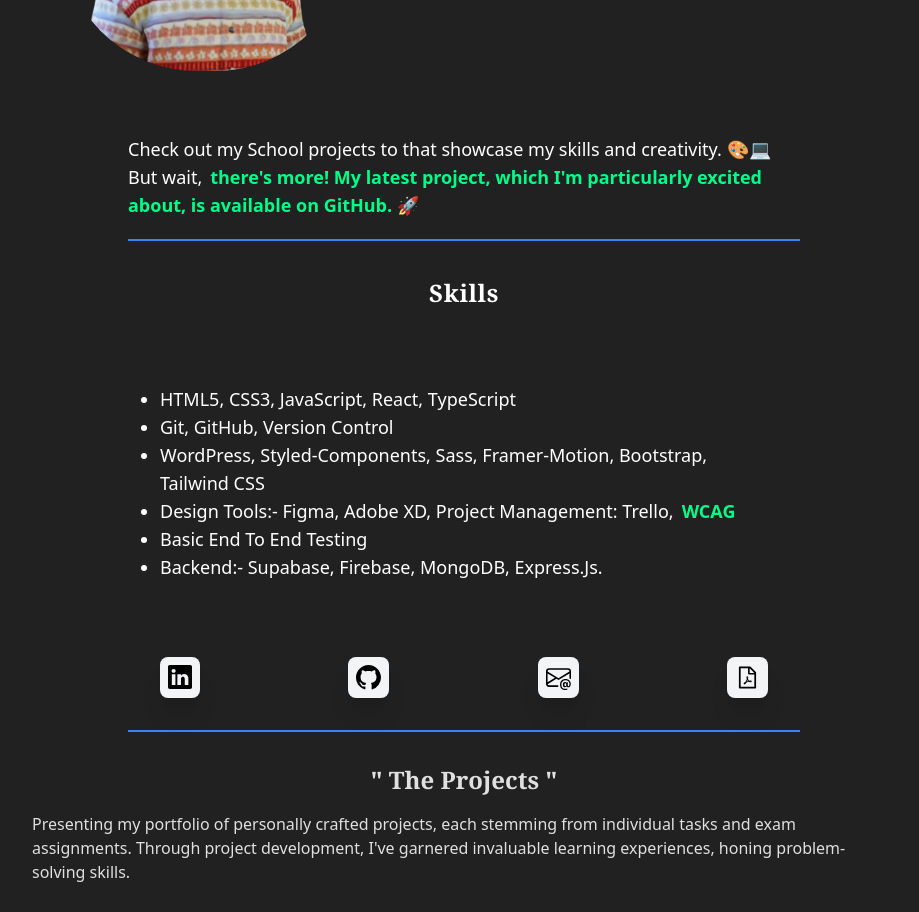
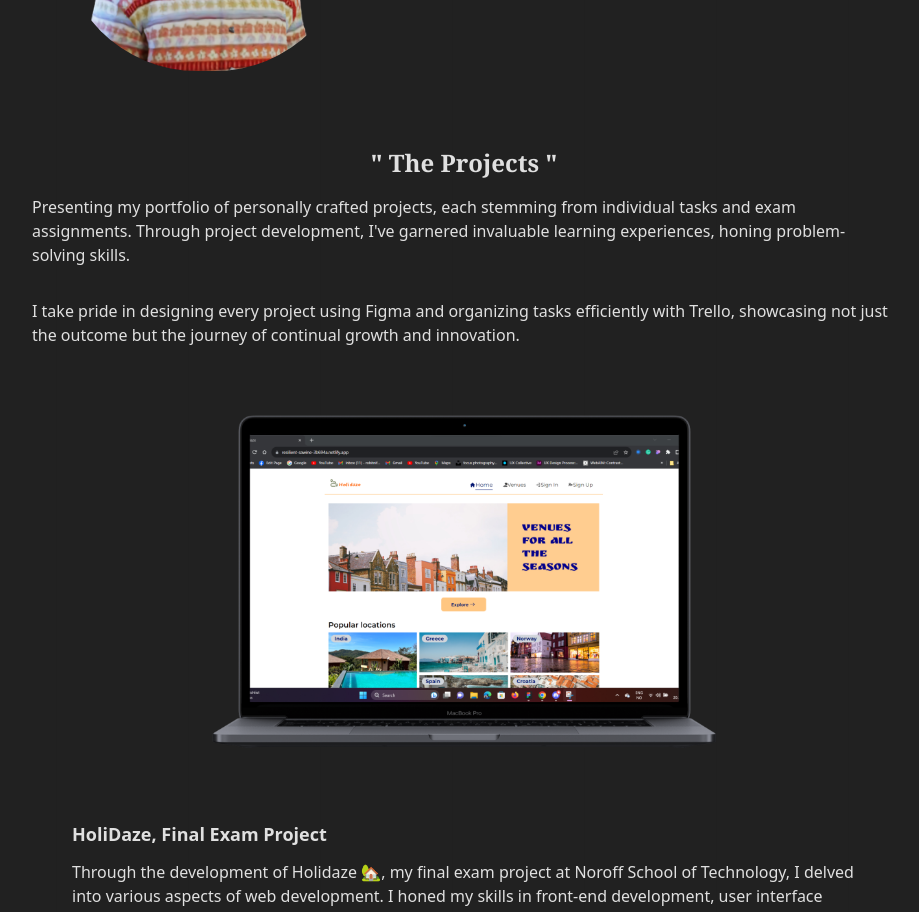
Before and after one commit to RohitAmdahl/portfolio-data, a React (Vite) app: page / in a window 1280 px wide. Shown: the part 340-1252 px from the top of the page, without its empty margins (176-1095 px from the left). Built offline with nearby package versions, Linux system fonts and the light colour scheme.

Commit message:
remove extra

```diff
--- a/src/components/home/HomePage.tsx
+++ b/src/components/home/HomePage.tsx
@@ -28,119 +28,6 @@
           </div>
         </div>
       </div>
-
-      <div className="text-white container mx-auto max-w-2xl  flex flex-col justify-center items-center ">
-        <div className="border-b-2 border-blue-500 pb-4 text-lg">
-          <p className="py-1">
-            Check out my School projects to that showcase my skills and
-            creativity. 🎨💻 But wait,
-            <Link
-              className=" px-2 text-link font-semibold hover:underline hover:italic"
-              to="https://github.com/RohitAmdahl"
-              target="_blank"
-            >
-              there's more! My latest project, which I'm particularly excited
-              about, is available on GitHub. 🚀
-            </Link>
-          </p>
-        </div>
-        <div className="my-4 py-5">
-          <p className="font-bold text-2xl tracking-wide pb-2 font-serif ">
-            Skills
-          </p>
-        </div>
-        <div>
-          <ul className="list-disc p-8 text-lg">
-            <li className="capitalize">
-              HTML5, CSS3, JavaScript, React, TypeScript
-            </li>
-            <li className="capitalize">Git, GitHub, Version Control</li>
-            <li className="capitalize">
-              WordPress, styled-components, Sass, framer-motion, Bootstrap,
-              Tailwind CSS
-            </li>
-            <li className="capitalize">
-              Design tools:- Figma, Adobe XD, Project management: Trello,
-              <Link
-                className="hover:underline px-2 text-link font-semibold hover:italic"
-                to="https://webaim.org/resources/contrastchecker/"
-                target="_blank"
-              >
-                WCAG
-              </Link>
-            </li>
-            <li className="capitalize">Basic End To End testing</li>
-            <li className="capitalize">
-              Backend:- Supabase, Firebase, MongoDB, Express.js.
-            </li>
-          </ul>
-        </div>
-      </div>
-
-      <div className="container mx-auto max-w-2xl p-4 m-3 border-blue-500 border-b-2 ">
-        <ul className="flex justify-between cursor-pointer m-4">
-          <motion.li
-            className="px-2 py-2 bg-gray-100 rounded-lg transition duration-150 ease-in-out hover:rounded-full hover:bg-blue-700 hover:text-red-200 font-bold shadow-xl"
-            initial={{ opacity: 0 }}
-            animate={{ opacity: 1 }}
-            transition={{
-              delay: 0.3,
-              type: "string",
-              duration: 0.9,
-            }}
-            title="Linkedin"
-          >
-            <Link to="https://www.linkedin.com/feed/" target="_blank">
-              <BsLinkedin size={24} />
-            </Link>
-          </motion.li>
-          <motion.li
-            className="px-2 py-2 bg-gray-100 rounded-lg transition duration-150 ease-in-out hover:rounded-full hover:bg-blue-700 hover:text-red-200 font-bold shadow-xl"
-            initial={{ opacity: 0 }}
-            animate={{ opacity: 1 }}
-            transition={{
-              delay: 0.3,
-              type: "string",
-              duration: 0.9,
-            }}
-            title="Github"
-          >
-            <Link to="https://github.com/RohitAmdahl" target="_blank">
-              <BsGithub size={25} />
-            </Link>
-          </motion.li>
-          <motion.li
-            className="px-2 py-2 bg-gray-100 rounded-lg transition duration-150 ease-in-out hover:rounded-full hover:bg-blue-700 hover:text-red-200 font-bold shadow-xl"
-            initial={{ opacity: 0 }}
-            animate={{ opacity: 1 }}
-            transition={{
-              delay: 0.3,
-              type: "string",
-              duration: 0.9,
-            }}
-            title="Email"
-          >
-            <Link to="mailto:rohit_dsigner@outlook.com" target="_blank">
-              <BsEnvelopeAt size={25} />
-            </Link>
-          </motion.li>
-          <motion.li
-            className="px-2 py-2 bg-gray-100 rounded-lg transition duration-150 ease-in-out hover:rounded-full hover:bg-blue-700 hover:text-red-200 font-bold shadow-xl"
-            initial={{ opacity: 0 }}
-            animate={{ opacity: 1 }}
-            transition={{
-              delay: 0.3,
-              type: "string",
-              duration: 0.9,
-            }}
-            title="CV Pdf file"
-          >
-            <Link to={resume} target="_blank">
-              <AiOutlineFilePdf size={25} />
-            </Link>
-          </motion.li>
-        </ul>
-      </div>
       <Project />
     </>
   );
```
